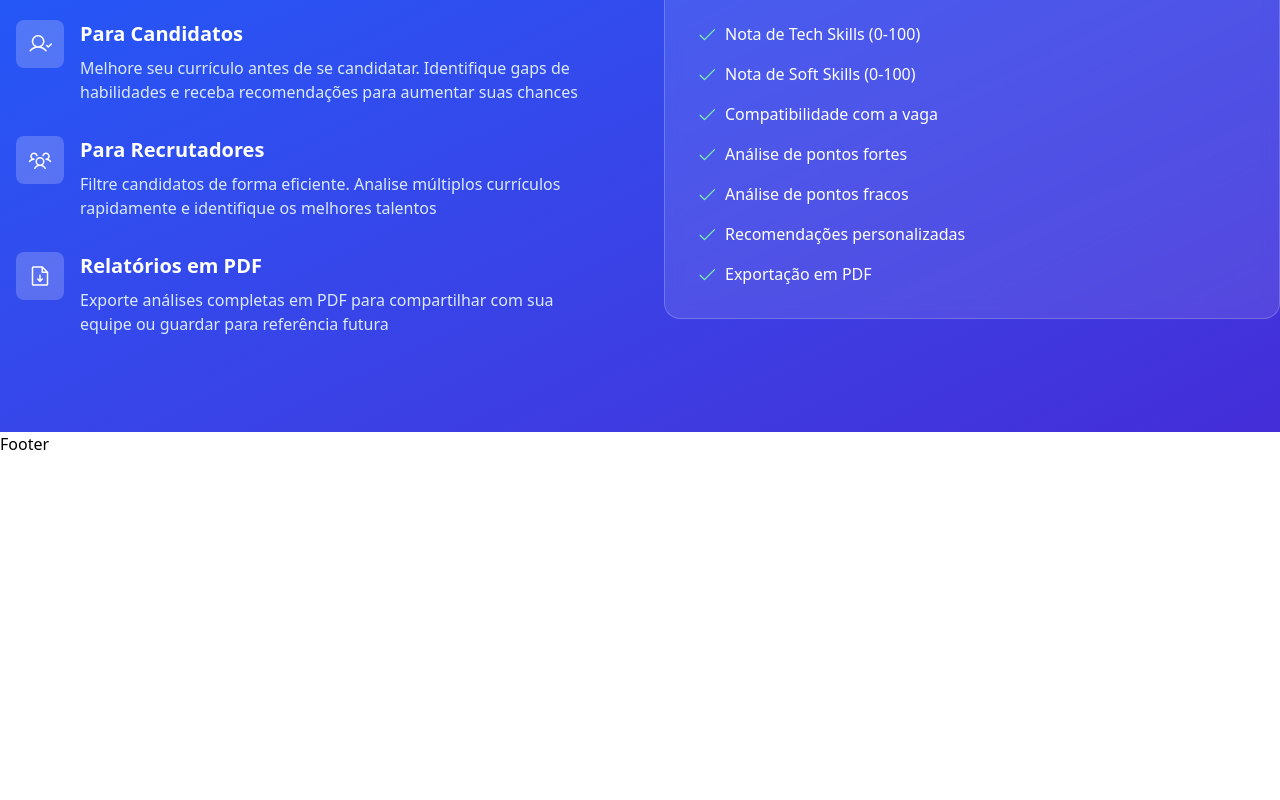
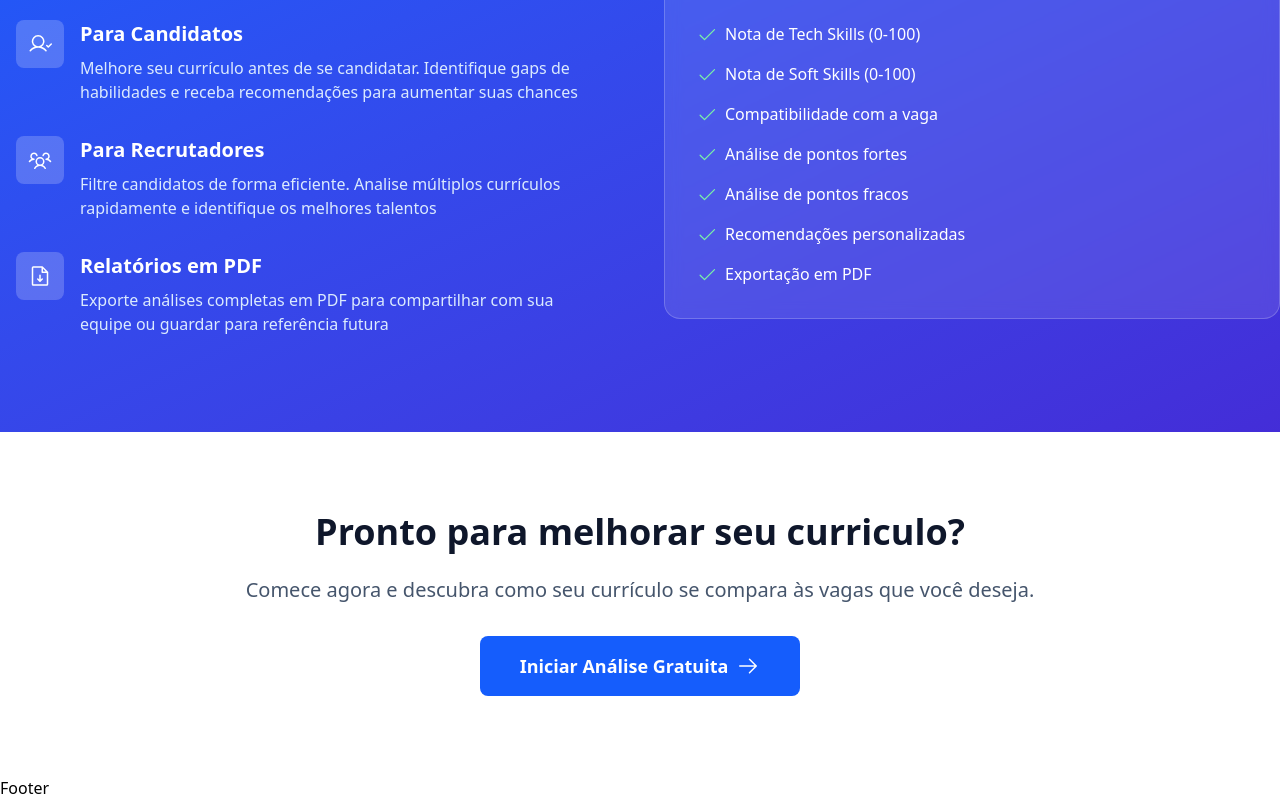
Before and after one commit to SamuelSRJ/meritia, a React (Vite) app in the folder apps/frontend/: page / in a window 1280 px wide. Shown: the part 1468-2268 px from the top of the page. Before the commit the page ends 1924 px from the top, so only its background shows below. Built offline with nearby package versions, Linux system fonts and the light colour scheme.

Commit message:
feat: add Convite component and update Home page structure

```diff
--- /dev/null
+++ b/apps/frontend/src/components/convite/Convite.tsx
@@ -0,0 +1,18 @@
+import { ArrowRightIcon } from "@phosphor-icons/react"
+
+function Convite() {
+  return (
+    <div className="p-20">
+      <div className="mx-auto px-4 text-center">
+        <p className="text-4xl font-bold text-slate-900 mb-6">Pronto para melhorar seu curriculo?</p>
+        <p className="text-xl text-slate-600 mb-8">Comece agora e descubra como seu currículo se compara às vagas que você deseja.</p>
+        <button className="px-10 py-4 bg-blue-600 text-white rounded-lg font-semibold hover:bg-blue-700 transition-colors text-lg whitespace-nowrap cursor-pointer inline-flex items-center gap-2">
+          Iniciar Análise Gratuita
+          <ArrowRightIcon size={24} />
+        </button>
+      </div>
+    </div>
+  )
+}
+
+export default Convite
--- a/apps/frontend/src/pages/home/Home.tsx
+++ b/apps/frontend/src/pages/home/Home.tsx
@@ -1,4 +1,5 @@
 import ComoFunciona from "../../components/comofunciona/ComoFunciona"
+import Convite from "../../components/convite/Convite"
 import Inicio from "../../components/inicio/Inicio"
 import PublicoAlvo from "../../components/publicoalvo/PublicoAlvo"
 
@@ -8,14 +9,14 @@ function Home() {
       <section id="inicio" className="scroll-mt-16"> {/* ajuste scroll-mt-* se tiver navbar fixa */}
         <Inicio />
       </section>
-      <section id="sobre" className="scroll-mt-16">
+      <section id="comofunciona" className="scroll-mt-16">
         <ComoFunciona />
       </section>
-      <section id="projetos" className="scroll-mt-16">
+      <section id="publicoalvo" className="scroll-mt-16">
         <PublicoAlvo />
       </section>
-      <section id="contato" className="">
-        {/* <Pronto /> */}
+      <section id="convite" className="">
+        <Convite />
       </section>
     </div>
   )
```
